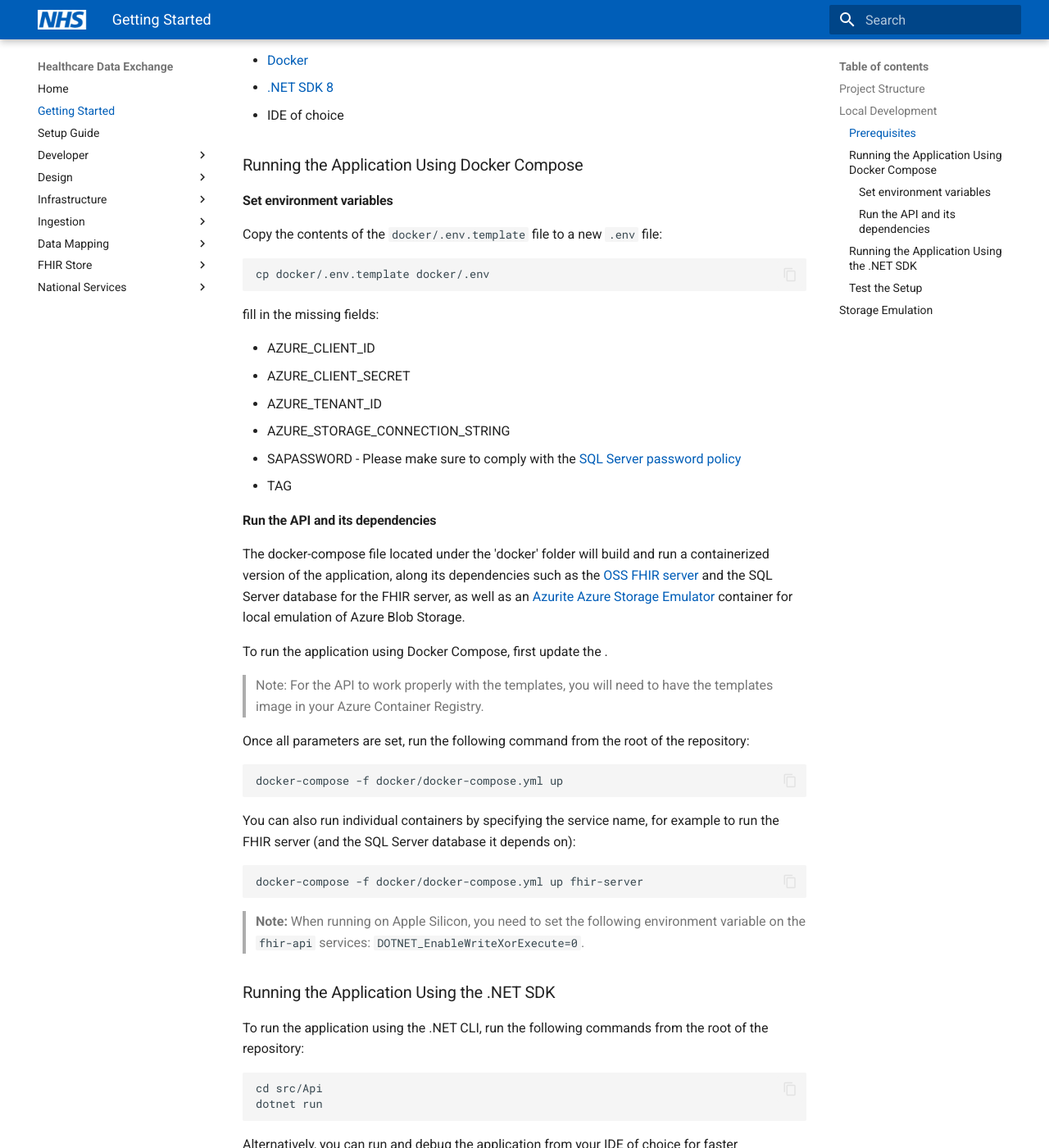
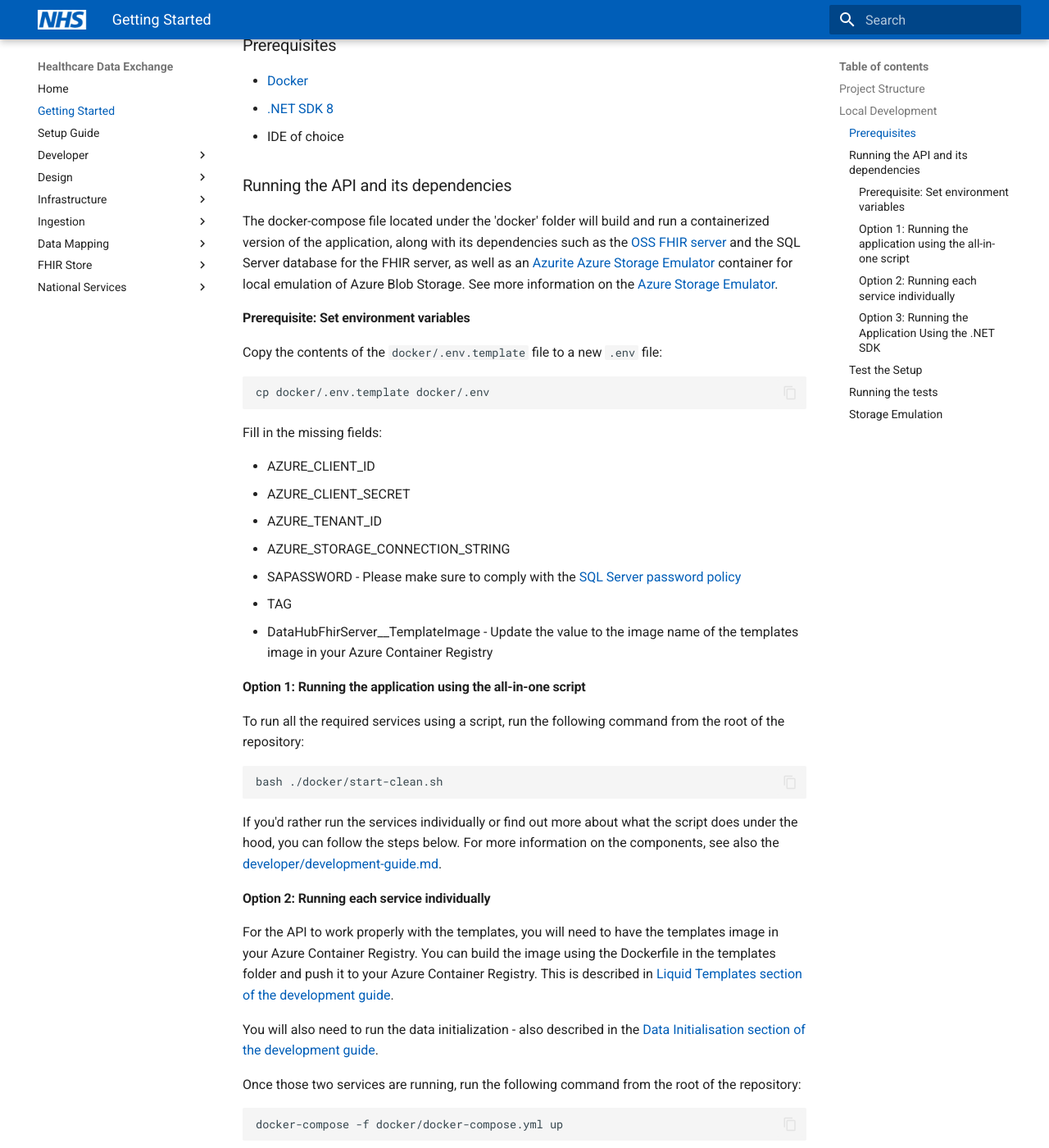
Before and after one commit to dorset-ics/healthcare-data-exchange, an MkDocs documentation site: the page built from docs/getting-started.md, in a window 1280 px wide and 1400 px high, scrolled down 718 px. Shown: the whole window at 82% size. Built offline with MkDocs 1.6.1 and Material for MkDocs 9.7.7, drawn with Linux system fonts in a browser that asks for light colours; some of the changed text lies outside the part shown.

Commit message:
Update docs with start-clean.sh instructions (#15)
Co-authored-by: Arpit Gaur <gaurarpit@gmail.com>
Co-authored-by: frtibble <32080479+frtibble@users.noreply.github.com>

````diff
--- a/docs/getting-started.md
+++ b/docs/getting-started.md
@@ -15,7 +15,7 @@ This project is structured into several parts:
 
 See below for details to get up and running.
 
-Further information for developers wanting to work on the project can be found [here](./developer/development-guide.md)
+Further information for developers wanting to work on the project can be found [in the developer getting started guide](./developer/development-guide.md).
 
 ### Prerequisites
 
@@ -23,9 +23,12 @@ Further information for developers wanting to work on the project can be found [
 - [.NET SDK 8](https://dotnet.microsoft.com/en-us/download/dotnet/8.0)
 - IDE of choice
 
-### Running the Application Using Docker Compose
+### Running the API and its dependencies
 
-#### Set environment variables
+The docker-compose file located under the 'docker' folder will build and run
+a containerized version of the application, along with its dependencies such as the [OSS FHIR server](https://github.com/microsoft/fhir-server) and the SQL Server database for the FHIR server, as well as an [Azurite Azure Storage Emulator](https://learn.microsoft.com/en-us/azure/storage/common/storage-use-azurite?tabs=visual-studio%2Cblob-storage) container for local emulation of Azure Blob Storage. See more information on the [Azure Storage Emulator](#storage-emulation).
+
+#### Prerequisite: Set environment variables
 
 Copy the contents of the `docker/.env.template` file to a new `.env` file:
 
@@ -33,7 +36,7 @@ Copy the contents of the `docker/.env.template` file to a new `.env` file:
 cp docker/.env.template docker/.env
 ```
 
-fill in the missing fields:
+Fill in the missing fields:
 
 - AZURE_CLIENT_ID
 - AZURE_CLIENT_SECRET
@@ -41,20 +44,25 @@ fill in the missing fields:
 - AZURE_STORAGE_CONNECTION_STRING
 - SAPASSWORD - Please make sure to comply with the [SQL Server password policy](https://dev.mysql.com/doc/refman/8.3/en/validate-password.html#:~:text=Passwords%20must%20be%20at%20least,1%20special%20(nonalphanumeric)%20character.)
 - TAG
+- DataHubFhirServer__TemplateImage - Update the value to the image name of the templates image in your Azure Container Registry
 
-#### Run the API and its dependencies
+#### Option 1: Running the application using the all-in-one script
 
-The docker-compose file located under the 'docker' folder will build and run
-a containerized version of the application,
-along its dependencies such as the [OSS FHIR server](https://github.com/microsoft/fhir-server)
-and the SQL Server database for the FHIR server, as well as an
-[Azurite Azure Storage Emulator](https://learn.microsoft.com/en-us/azure/storage/common/storage-use-azurite?tabs=visual-studio%2Cblob-storage)
-container for local emulation of Azure Blob Storage.
+To run all the required services using a script, run the following command from the root of the repository:
 
-To run the application using Docker Compose, first update the <AZURE_CONTAINER_REGISTRY>.
->Note: For the API to work properly with the templates, you will need to have the templates image in your Azure Container Registry.
+```bash
+bash ./docker/start-clean.sh
+```
 
-Once all parameters are set, run the following command from the root of the repository:
+If you'd rather run the services individually or find out more about what the script does under the hood, you can follow the steps below. For more information on the components, see also the [developer/development-guide.md](./developer/development-guide.md).
+
+#### Option 2: Running each service individually
+
+For the API to work properly with the templates, you will need to have the templates image in your Azure Container Registry. You can build the image using the Dockerfile in the templates folder and push it to your Azure Container Registry. This is described in [Liquid Templates section of the development guide](./developer/development-guide.md/#liquid-templates).
+
+You will also need to run the data initialization - also described in the [Data Initialisation section of the development guide](./developer/development-guide.md/#data-initialisation).
+
+Once those two services are running, run the following command from the root of the repository:
 
 ```bash
 docker-compose -f docker/docker-compose.yml up
@@ -69,7 +77,7 @@ docker-compose -f docker/docker-compose.yml up fhir-server
 
 > **Note:** When running on Apple Silicon, you need to set the following environment variable on the `fhir-api` services: `DOTNET_EnableWriteXorExecute=0`.
 
-### Running the Application Using the .NET SDK
+#### Option 3: Running the Application Using the .NET SDK
 
 To run the application using the .NET CLI, run the following commands from the root of the repository:
 
@@ -79,8 +87,7 @@ dotnet run
 ```
 
 Alternatively, you can run and debug the application from your IDE of choice for faster development iterations.
-All services defined in the docker-compose have container-to-host port mappings defined, so
-the application can be run directly and it will still have access to any relevant dependencies.
+All services defined in the docker-compose have container-to-host port mappings defined, so the application can be run directly and it will still have access to any relevant dependencies.
 
 ### Test the Setup
 
@@ -92,7 +99,16 @@ You can test the setup by navigating to the following URLs:
 [http://localhost:8000/Patient?family=Smith&gender=female&birthdate=2010-10-22](http://localhost:8000/Patient?family=Smith&gender=female&birthdate=2010-10-22).
 You should see a FHIR resource of type Patient with id 9000000009 in JSON format.
 
-## Storage Emulation
+### Running the tests
+
+To run the tests, you can use the following command:
+
+```bash
+cd tests
+dotnet test
+```
+
+### Storage Emulation
 
 This project uses the [Azurite](https://learn.microsoft.com/en-us/azure/storage/common/storage-use-azurite) emulator for local Azure Storage development. This is configured a service in the `docker-compose.yml` file. To connect to the emulator, a "fake" connection string is used.
 
````
Also changed, not shown: docs/developer/development-guide.md (+10 -0 lines).
